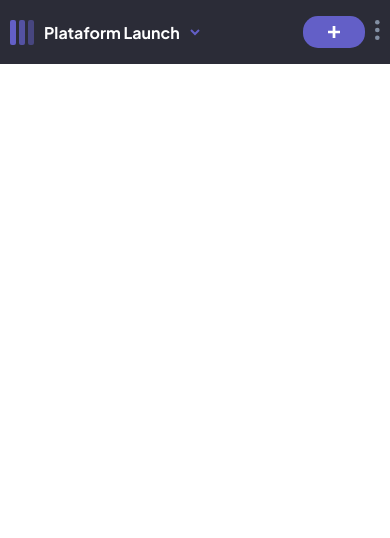
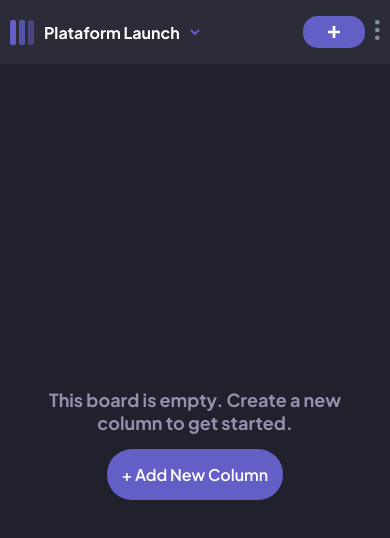
Before and after one commit to L3andr0o/tasks-manager, a React (Create React App) app: page / in a window 390 px wide. Shown: the top 538 px of the page. Built offline with nearby package versions, Linux system fonts and the light colour scheme.

Commit message:
edit board modal mobile ready

```diff
--- /dev/null
+++ b/src/components/editBoardModal.tsx
@@ -0,0 +1,122 @@
+import styled from "styled-components"
+
+export default function EditBoardModal(){
+    return(
+        <Wrapper>
+            <div className="modal">
+                <h1>Edit Board</h1>
+                <label htmlFor="board-name">Board Name</label>
+                <input type="text" value='Plataform Launch' id="board-name" />
+
+                <form className="board-columns">
+                    <span>Board Columns</span>
+                    <div>
+                        <input type="text" value='Todo' />
+                        <svg width="15" height="15" xmlns="http://www.w3.org/2000/svg"><g fill="#828FA3" fill-rule="evenodd"><path d="m12.728 0 2.122 2.122L2.122 14.85 0 12.728z"/><path d="M0 2.122 2.122 0 14.85 12.728l-2.122 2.122z"/></g></svg>
+                    </div>
+                    <div>
+                        <input type="text" value='Doing' />
+                        <svg width="15" height="15" xmlns="http://www.w3.org/2000/svg"><g fill="#828FA3" fill-rule="evenodd"><path d="m12.728 0 2.122 2.122L2.122 14.85 0 12.728z"/><path d="M0 2.122 2.122 0 14.85 12.728l-2.122 2.122z"/></g></svg>
+                    </div><div>
+                        <input type="text" value='Done' />
+                        <svg width="15" height="15" xmlns="http://www.w3.org/2000/svg"><g fill="#828FA3" fill-rule="evenodd"><path d="m12.728 0 2.122 2.122L2.122 14.85 0 12.728z"/><path d="M0 2.122 2.122 0 14.85 12.728l-2.122 2.122z"/></g></svg>
+                    </div>
+                    <div className="buttons">
+                        <button className="add-new-column">+ Add New Column</button>
+                        <button className="save-changes">Save Changes</button>
+                    </div>
+                </form>
+
+            </div>
+        </Wrapper>
+    )
+}
+
+
+const Wrapper = styled.div`
+    width: 100vw;
+    height: 100vh;
+    background-color:#0003;
+    position: absolute;
+    left: 0;
+    top: 0;
+    display: flex;
+    align-items: center;
+    justify-content: center;
+    flex-direction: column;
+    .modal{
+        width: 90%;
+        background-color: #2b2c37;
+        padding: 25px 20px;
+        color: #fff;
+        border-radius: 5px;
+        max-width: 25em;
+        animation: show .3s cubic-bezier(0.175, 0.885, 0.32, 1.275) 0s 1 normal forwards;
+        transform: scale(0);
+        z-index: 200;
+        @keyframes show {
+            100%{transform:scale(1)}
+        }
+        input{
+            background-color: transparent;
+            border: 1px solid #ffffff28;
+            color: #fff;
+            border-radius: 5px;
+            padding: 10px;
+        }
+        h1{
+            font-size: 18px;
+            font-weight: 500;
+            margin-bottom: 15px;
+        }
+        label{
+            display: block;
+            font-size: 12px;
+            font-weight: 600;
+            margin-bottom: 5px;
+        }
+        #board-name{
+            width: 100%;
+        }
+        form{
+            margin-top: 15px;
+            span{
+                font-size: 12px;
+                font-weight: 600;
+            }
+            div{
+                margin-top: 10px;
+                display: flex;
+                justify-content: space-between;
+                align-items: center;
+                input{
+                    width: 90%;
+                }
+            }
+            .buttons{
+                display: flex;
+                flex-direction: column;
+                width: 100%;
+                button{
+                    width: 100%;
+                    padding: 10px;
+                    border-radius: 25px;
+                    border: none;
+                    outline: none;
+                    font-weight: 600;
+                }
+                .add-new-column{
+                    background-color: #fff;
+                    color: #635fc7;
+
+                }
+                .save-changes{
+                    background-color: #635fc7;
+                    color: #fff;
+                    margin-top: 15px;
+                }
+            }
+        }
+    }
+
+`
--- a/src/pages/home.tsx
+++ b/src/pages/home.tsx
@@ -1,18 +1,66 @@
-import React from 'react';
+import React, { useState } from 'react';
 import styled from 'styled-components';
 import { GlobalStyles } from '../assets/globalStyles/globalStyles';
+import EditBoardModal from '../components/editBoardModal';
 import NavBar from '../components/navbar';
 
 export default function Home(){
+
+    const [editBoardModal, setEditBoardModal] = useState<boolean>(false);
+
+
     return(
         <Wrapper>
             <GlobalStyles />
             <NavBar />
-
+                <div className="content">
+                    <div className="empty">
+                        <h1>This board is empty. Create a new column to get started.</h1>
+                        <button onClick={()=> setEditBoardModal(true)}>+ Add New Column</button>
+                    </div>
+                </div>
+                {
+                    (editBoardModal) && <EditBoardModal />
+                }
         </Wrapper>
     )
 }
 
 const Wrapper = styled.div`
     position: relative;
+    background-color: #20212c;
+    min-height: 100vh;
+    height: 100%;
+    .content{
+        height: 90vh;
+        position: relative;
+        display: flex;
+        flex-direction: column;
+        align-items: center;
+        justify-content: center;
+        /* background-color: #000; */
+        .empty{
+        margin: 0 auto;
+        width: 80%;
+        max-width: 30em;
+        text-align: center;
+        background-color: #20212c;
+
+        h1{
+            font-size: 18px;
+            color: #9292af;
+        }
+        button{
+            background-color: #635fc7;
+            border: none;
+            outline: none;
+            color: #fff;
+            padding: 15px;
+            border-radius: 25px;
+            font-size: 16px;
+            font-weight: 600;
+            margin-top: 15px;
+        }
+    }
+    }
 `
```
